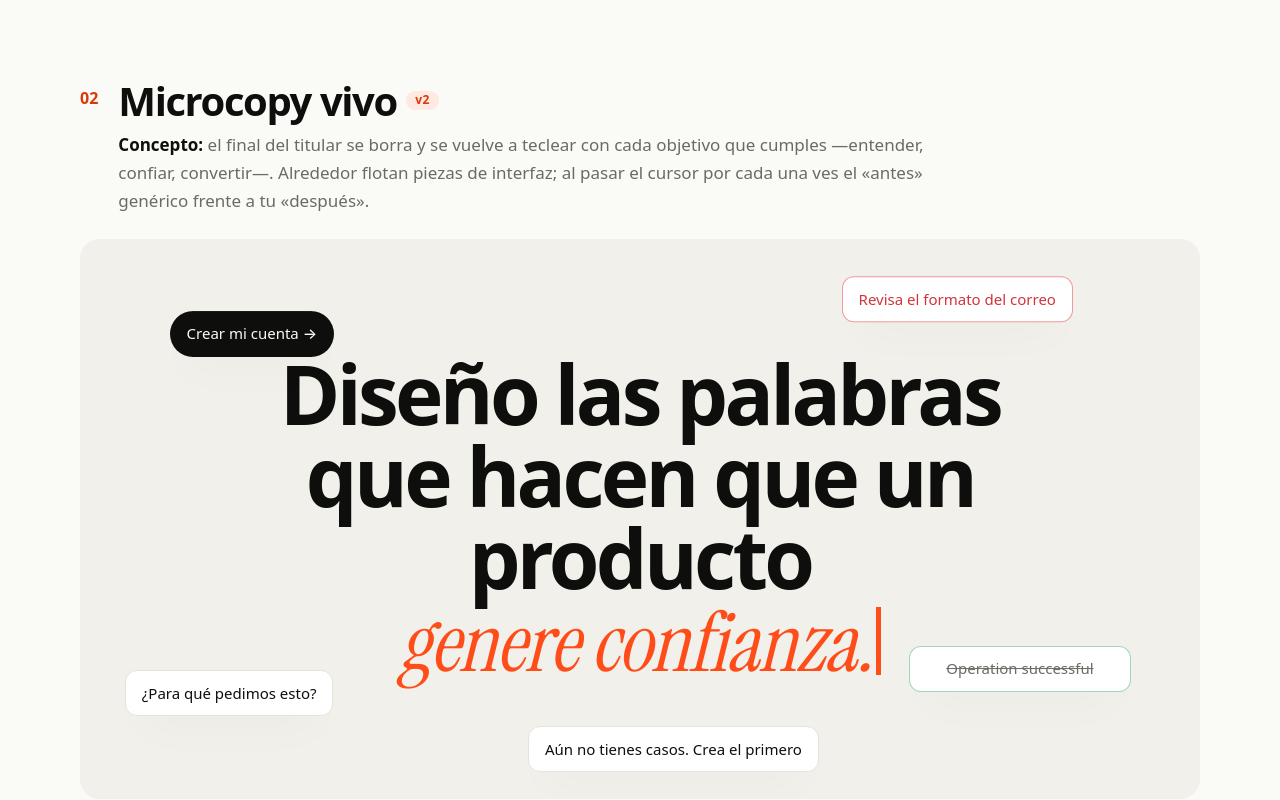
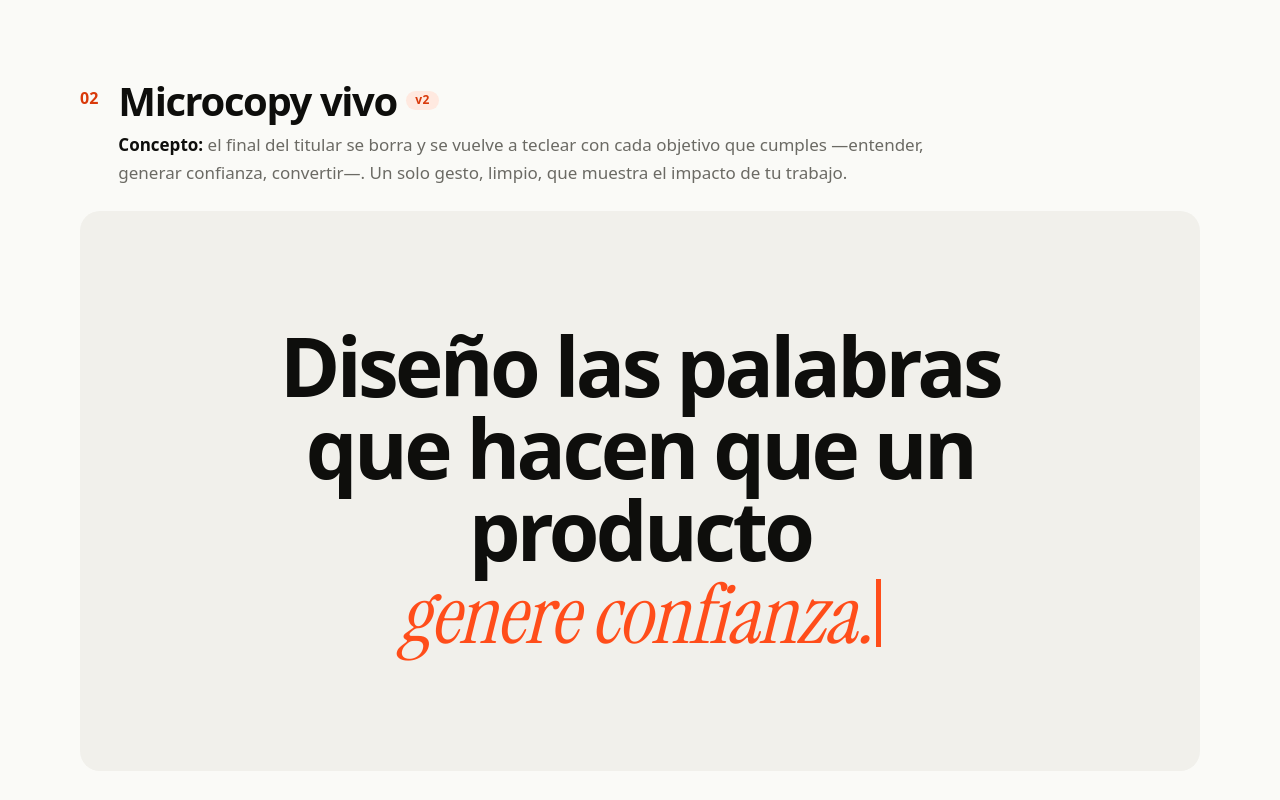
Before and after one commit to LuisGC92/LuisGarzon, an Astro site: page /LuisGarzon/propuestas in a window 1280 px wide. Shown: the part 1360-2160 px from the top of the page. Built offline with nearby package versions, Linux system fonts and the light colour scheme; Astro itself is replaced by a stand-in of ours; animation ran at ten frames a second.

Commit message:
Quitar las piezas flotantes de la propuesta Microcopy vivo
Co-Authored-By: Claude Opus 5.5 <noreply@anthropic.com>
Claude-Session: https://claude.ai/code/session_017Cj78YMndoKuBzFEJkdFuK

```diff
--- a/src/pages/propuestas.astro
+++ b/src/pages/propuestas.astro
@@ -1,14 +1,6 @@
 ---
 // Página temporal para elegir el hero. No está enlazada ni se indexa.
 import Base from '../layouts/Base.astro';
-
-const chips = [
-  { tipo: 'boton', antes: 'Submit', despues: 'Crear mi cuenta →', x: 8, y: 14, prof: 0.6 },
-  { tipo: 'error', antes: 'Error 422: invalid input', despues: 'Revisa el formato del correo', x: 68, y: 8, prof: 1 },
-  { tipo: 'exito', antes: 'Operation successful', despues: '✓ Guardamos tus cambios', x: 74, y: 74, prof: 0.8 },
-  { tipo: 'tooltip', antes: 'Click here for more info', despues: '¿Para qué pedimos esto?', x: 4, y: 78, prof: 1.2 },
-  { tipo: 'vacio', antes: 'No data', despues: 'Aún no tienes casos. Crea el primero', x: 40, y: 88, prof: 0.5 },
-];
 
 // Reescritura: cada tramo de jerga tiene su reemplazo y el motivo del cambio.
 const tramos = [
@@ -79,16 +71,10 @@ const filas = ['qwertyuiop', 'asdfghjklñ', 'zxcvbnm,.'];
         <span class="cab__num">02</span>
         <div>
           <h2>Microcopy vivo <span class="cab__tag">v2</span></h2>
-          <p><strong>Concepto:</strong> el final del titular se borra y se vuelve a teclear con cada objetivo que cumples —entender, confiar, convertir—. Alrededor flotan piezas de interfaz; al pasar el cursor por cada una ves el «antes» genérico frente a tu «después».</p>
+          <p><strong>Concepto:</strong> el final del titular se borra y se vuelve a teclear con cada objetivo que cumples —entender, generar confianza, convertir—. Un solo gesto, limpio, que muestra el impacto de tu trabajo.</p>
         </div>
       </header>
       <div class="lienzo micro" data-micro>
-        {chips.map((c) => (
-          <button type="button" class={`chip chip--${c.tipo}${c.x > 50 ? ' chip--der' : ''}`} style={`--x:${c.x}%;--y:${c.y}%;--prof:${c.prof}`} data-chip>
-            <span class="chip__despues">{c.despues}</span>
-            <span class="chip__antes"><s>{c.antes}</s></span>
-          </button>
-        ))}
         <p class="titular micro__titular">
           Diseño las palabras que hacen que un producto <em class="micro__tecleo"><span data-micro-texto>se entienda.</span><span class="caret" aria-hidden="true"></span></em>
         </p>
@@ -142,7 +128,6 @@ const filas = ['qwertyuiop', 'asdfghjklñ', 'zxcvbnm,.'];
 
 <script>
   const reducir = matchMedia('(prefers-reduced-motion: reduce)').matches;
-  const tactil = matchMedia('(hover: none)').matches;
   const espera = (ms: number) => new Promise((r) => setTimeout(r, ms));
 
   /** Teclea texto en un elemento; se cancela si cambia el turno. */
@@ -250,18 +235,6 @@ const filas = ['qwertyuiop', 'asdfghjklñ', 'zxcvbnm,.'];
     };
     if (!reducir) alVer(micro, ciclo);
 
-    micro.addEventListener('pointermove', (e) => {
-      if (reducir) return;
-      const r = micro.getBoundingClientRect();
-      micro.style.setProperty('--mx', String((e.clientX - r.left) / r.width - 0.5));
-      micro.style.setProperty('--my', String((e.clientY - r.top) / r.height - 0.5));
-    });
-    const chipsEl = [...micro.querySelectorAll<HTMLElement>('[data-chip]')];
-    chipsEl.forEach((c) => c.addEventListener('click', () => c.classList.toggle('chip--antes')));
-    if (tactil && !reducir) {
-      let k = 0;
-      setInterval(() => { chipsEl.forEach((c) => c.classList.remove('chip--antes')); chipsEl[k % chipsEl.length].classList.add('chip--antes'); k++; }, 1800);
-    }
   }
 
   /* ---------- 03 · Conversación ---------- */
@@ -434,32 +407,9 @@ const filas = ['qwertyuiop', 'asdfghjklñ', 'zxcvbnm,.'];
   }
 
   /* ---------- 02 ---------- */
-  .micro { --mx: 0; --my: 0; display: flex; align-items: center; justify-content: center; text-align: center; min-height: clamp(30rem, 70vh, 42rem); }
+  .micro { display: flex; align-items: center; justify-content: center; text-align: center; min-height: clamp(30rem, 70vh, 42rem); }
   .micro__titular { position: relative; z-index: 1; max-width: 16ch; }
   .micro__tecleo { white-space: nowrap; }
-  .chip {
-    position: absolute; left: var(--x); top: var(--y); z-index: 2;
-    font: inherit; font-size: clamp(0.75rem, 1.4vw, 0.9375rem); font-weight: 500; white-space: nowrap;
-    padding: 0.6rem 1rem; border-radius: 12px; border: 1px solid var(--borde);
-    background: var(--tarjeta); color: var(--texto); cursor: default;
-    box-shadow: 0 18px 40px -22px rgb(0 0 0 / 0.35);
-    translate: calc(var(--mx) * var(--prof) * -40px) calc(var(--my) * var(--prof) * -40px);
-    transition: translate 0.6s var(--ease), transform 0.4s var(--ease);
-    animation: flotar 6s ease-in-out infinite; animation-delay: calc(var(--prof) * -3s);
-    display: grid;
-  }
-  .chip:hover { animation-play-state: paused; z-index: 3; }
-  .chip > span { grid-area: 1 / 1; transition: opacity 0.3s, transform 0.4s var(--ease); }
-  .chip__antes { opacity: 0; transform: translateY(6px); color: var(--texto-suave); }
-  .chip:hover .chip__antes, .chip--antes .chip__antes { opacity: 1; transform: none; }
-  .chip:hover .chip__despues, .chip--antes .chip__despues { opacity: 0; transform: translateY(-6px); }
-  .chip--boton { background: var(--texto); color: var(--fondo); border-color: transparent; border-radius: 999px; }
-  .chip--error { border-color: color-mix(in srgb, #e5484d 55%, transparent); color: #d1343a; }
-  .chip--exito { color: #18794e; border-color: color-mix(in srgb, #30a46c 45%, transparent); }
-  :root[data-theme='dark'] .chip--error { color: #ff8b8f; } :root[data-theme='dark'] .chip--exito { color: #4cc38a; }
-  @media (prefers-color-scheme: dark) { :root:not([data-theme='light']) .chip--error { color: #ff8b8f; } :root:not([data-theme='light']) .chip--exito { color: #4cc38a; } }
-  @keyframes flotar { 50% { transform: translateY(-8px); } }
-  @media (max-width: 40rem) { .chip--vacio, .chip--tooltip { display: none; } .chip { padding: 0.45rem 0.75rem; } .chip--der { left: auto; right: 4%; } }
 
   /* ---------- 03 ---------- */
   .conv { display: grid; gap: 2rem; align-items: center; }
```
